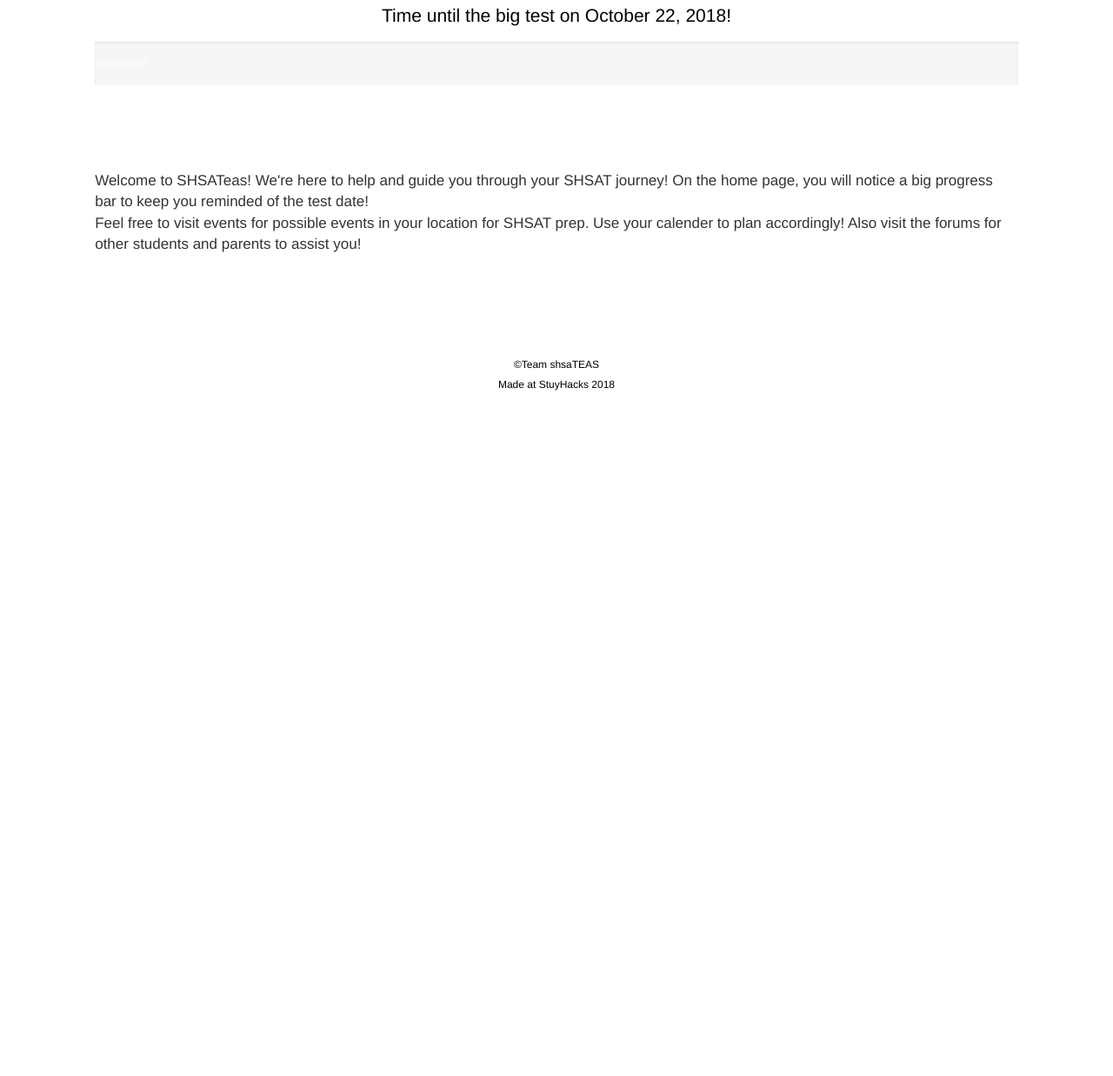
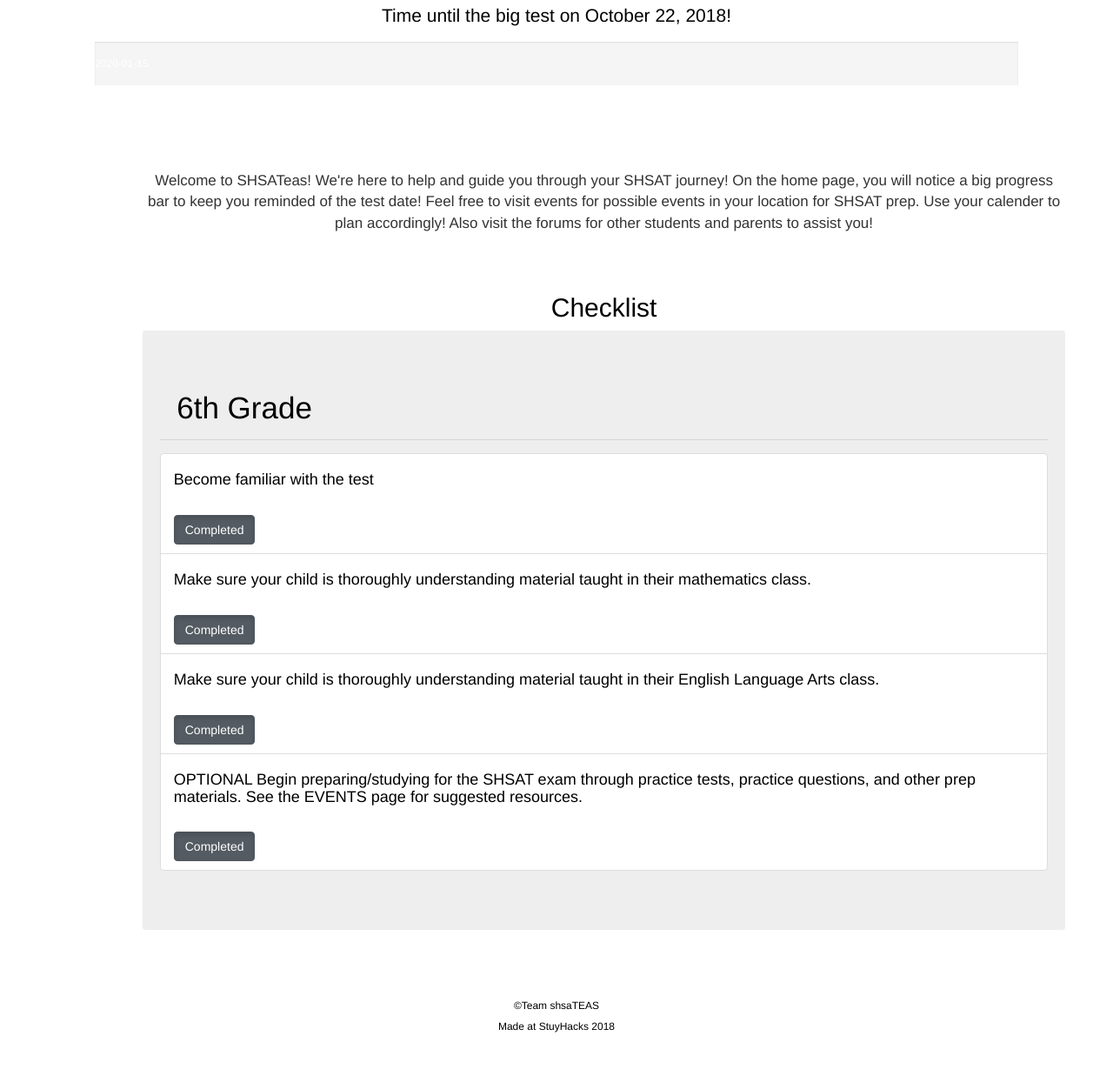
Before and after one commit to MrEricL/shsaTEAS, a Flask app: template templates/home.html in a window 1280 px wide. Shown: the part 148-1385 px from the top of the page at 87% size. Before the commit the page ends 597 px from the top, so only its background shows below. Run offline with Flask 2, Linux system fonts and the light colour scheme; the template is opened without the code that fills it: most values are stand-ins (such as "Sample title", 1, 10 or a date in 2020); some libraries are stand-ins or nearby versions.

```diff
--- a/templates/home.html
+++ b/templates/home.html
@@ -29,25 +29,51 @@
 
     <div class="col col-lg-10" style="text-align: left">
 
-      <p style = "font-size: 17px">
-      Welcome to SHSATeas! We're here to help and guide you through your SHSAT journey! On the home page, you will notice a big progress bar to keep you reminded of the test date! <br>
-
-      Feel free to visit events for possible events in your location for SHSAT prep. Use your calender to plan accordingly!
-
-      Also visit the forums for other students and parents to assist you!
-
+      <p style = "font-size: 17px;text-align:center">
+	Welcome to SHSATeas! We're here to help and guide you through your SHSAT journey! On the home page, you will notice a big progress bar to keep you reminded of the test date! Feel free to visit events for possible events in your location for SHSAT prep. Use your calender to plan accordingly! Also visit the forums for other students and parents to assist you!
+	<br><br><br>
+	<h2 style="text-align:center"> Checklist </h2>
       </p>
-
-
-    </div>
-
+      <div class="jumbotron">
+	<h3 class="display-4"> &nbsp 6th Grade </h3>
+	<hr class="my-4">
+	<ul class="list-group">
+	  <li class="list-group-item"><h4> Become familiar with the test</h4>
+	    <br>
+	    <div class="btn-group-toggle" data-toggle="buttons">
+	      <label class="btn btn-secondary active">
+		<input type="checkbox" checked autocomplete="off"> Completed
+	      </label>
+	    </div>
+	  </li>
+	  <li class="list-group-item"> <h4>Make sure your child is thoroughly understanding material taught in their mathematics class.</h4>
+	    <br>
+	    <div class="btn-group-toggle" data-toggle="buttons">
+	      <label class="btn btn-secondary active">
+		<input type="checkbox" checked autocomplete="off"> Completed
+	      </label>
+	    </div>
+	  </li>
+	  <li class="list-group-item"> <h4>Make sure your child is thoroughly understanding material taught in their English Language Arts class.</h4>
+	    <br>
+	    <div class="btn-group-toggle" data-toggle="buttons">
+	      <label class="btn btn-secondary active">
+		<input type="checkbox" checked autocomplete="off"> Completed
+	      </label>
+	    </div>
+	  </li>
+	   <li class="list-group-item"><h4> OPTIONAL Begin preparing/studying for the SHSAT exam through practice tests, practice questions, and other prep materials. See the EVENTS page for suggested resources.</h4>
+	    <br>
+	    <div class="btn-group-toggle" data-toggle="buttons">
+	      <label class="btn btn-secondary active">
+		<input type="checkbox" checked autocomplete="off"> Completed
+	      </label>
+	    </div>
+	  </li>
+	</ul>
+      </div>
     <div class="col col-lg-1"> </div>
     </div>
-
-
-
-
-
 <br>
 <div class="container">
   <h4 style="color:white"> Hello {{ name }}! </h4>
```
Also changed, not shown: data/data.db (deleted).
